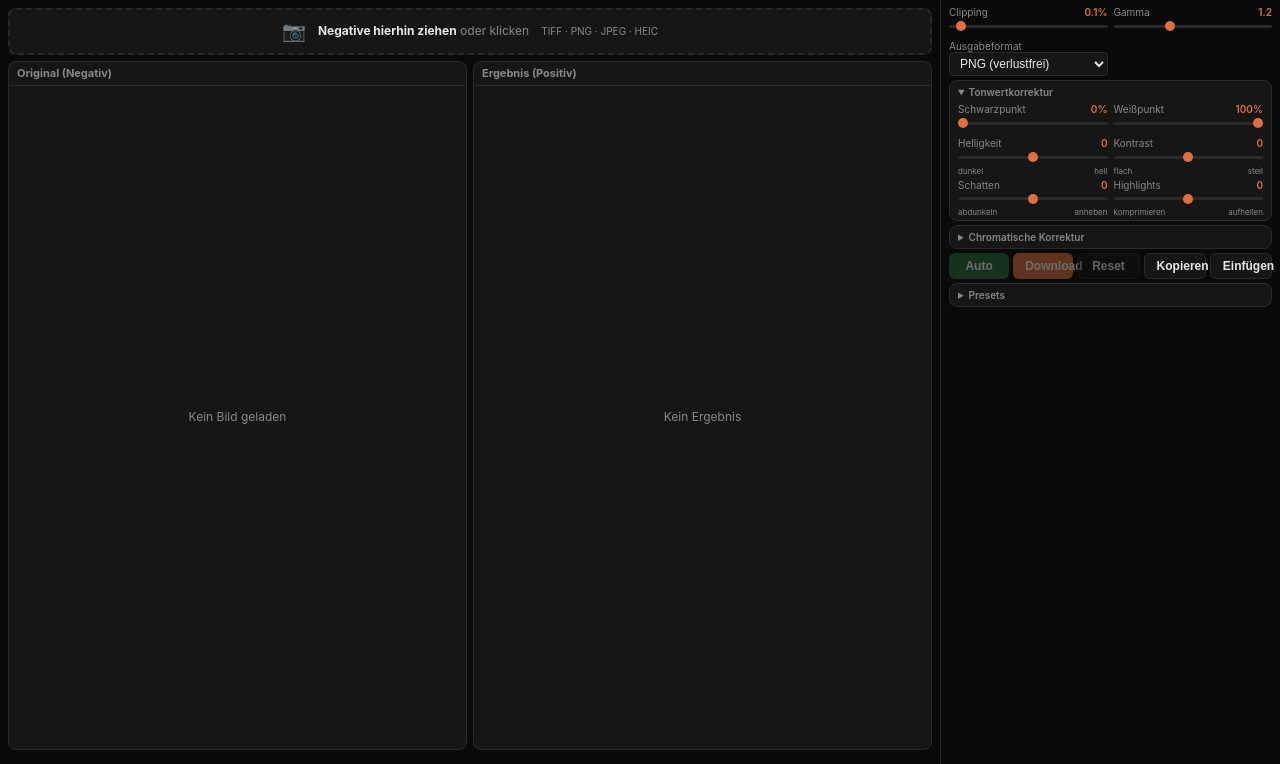
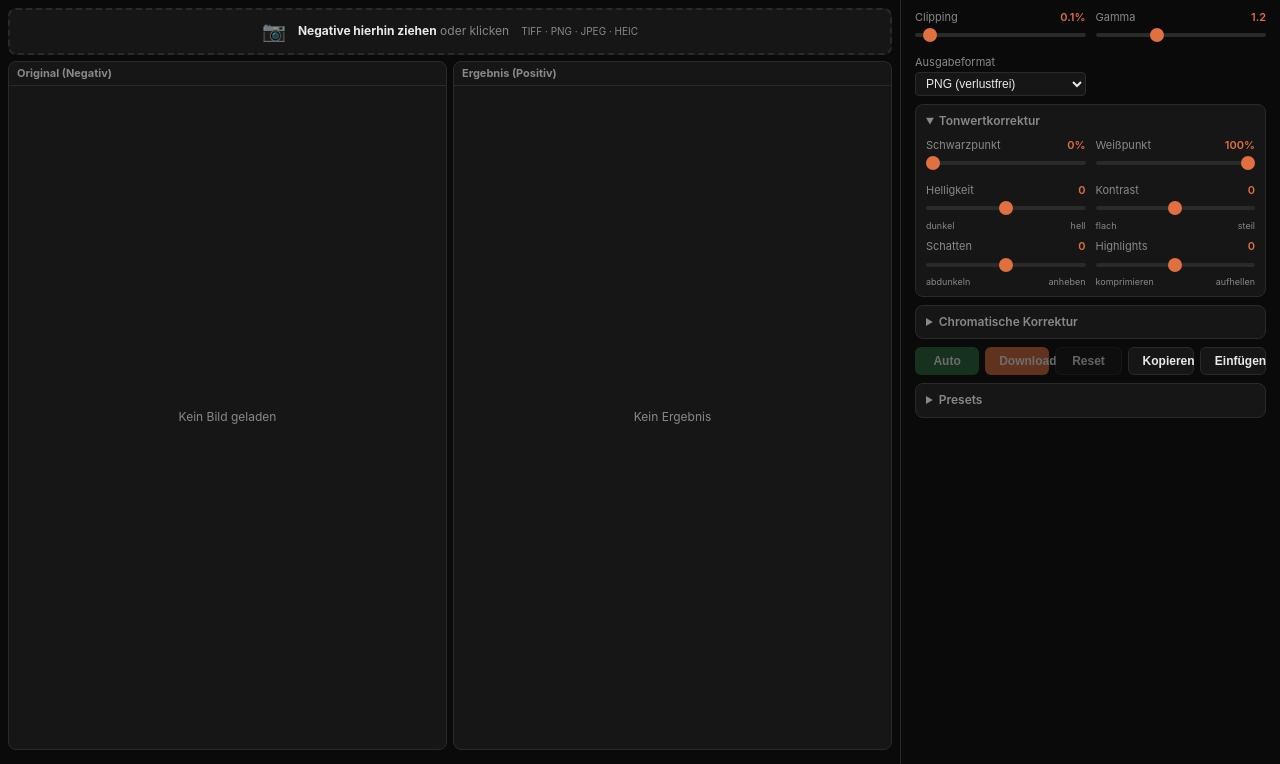
Before and after one commit to OrvilleWilbur/Negativ, a Flask app: page / in a window 1280 px wide. Shown: the part 36-800 px from the top of the page. Run offline with Flask 3, Linux system fonts and the light colour scheme; some libraries are stand-ins or nearby versions.

Commit message:
Increase control panel spacing for better usability
- Sidebar widened to 380px with more padding
- Larger slider thumbs (14px), thicker tracks (4px)
- More breathing room between controls and sections
- Slightly larger labels and section headers

Co-Authored-By: Claude Opus 4.6 (1M context) <noreply@anthropic.com>

```diff
--- a/templates/index.html
+++ b/templates/index.html
@@ -88,7 +88,7 @@
         /* --- Main Layout --- */
         .main-layout {
             display: grid;
-            grid-template-columns: 1fr 340px;
+            grid-template-columns: 1fr 380px;
             gap: 0;
             height: calc(100vh - 36px);
         }
@@ -224,16 +224,16 @@
         .right-panel {
             border-left: 1px solid var(--border);
             overflow-y: auto;
-            padding: 6px 8px;
+            padding: 10px 14px;
             display: flex;
             flex-direction: column;
-            gap: 4px;
+            gap: 8px;
         }
 
         /* Controls grid */
         .ctrl-row {
             display: grid;
-            gap: 3px 6px;
+            gap: 6px 10px;
         }
 
         .ctrl-row.c2 { grid-template-columns: 1fr 1fr; }
@@ -241,40 +241,40 @@
 
         .control-group label {
             display: block;
-            font-size: 10px;
+            font-size: 11px;
             color: var(--text-muted);
-            margin-bottom: 0;
-            line-height: 1.2;
+            margin-bottom: 2px;
+            line-height: 1.3;
         }
 
         .control-group input[type="range"] {
             width: 100%;
             accent-color: var(--accent);
-            height: 12px;
-            margin: 0;
+            height: 16px;
+            margin: 1px 0;
             -webkit-appearance: none;
             appearance: none;
             background: transparent;
         }
 
         .control-group input[type="range"]::-webkit-slider-runnable-track {
-            height: 3px;
+            height: 4px;
             background: var(--border);
             border-radius: 2px;
         }
 
         .control-group input[type="range"]::-webkit-slider-thumb {
             -webkit-appearance: none;
-            width: 10px;
-            height: 10px;
+            width: 14px;
+            height: 14px;
             border-radius: 50%;
             background: var(--accent);
-            margin-top: -3.5px;
+            margin-top: -5px;
             cursor: pointer;
         }
 
         .control-value {
-            font-size: 10px;
+            font-size: 11px;
             color: var(--accent);
             font-weight: 600;
             float: right;
@@ -293,10 +293,10 @@
         .range-labels {
             display: flex;
             justify-content: space-between;
-            font-size: 8px;
+            font-size: 9px;
             color: var(--text-muted);
-            margin-top: -1px;
-            line-height: 1;
+            margin-top: 0;
+            line-height: 1.2;
         }
 
         /* Sections */
@@ -304,23 +304,23 @@
             background: var(--surface);
             border: 1px solid var(--border);
             border-radius: var(--radius);
-            padding: 4px 8px;
+            padding: 8px 10px;
         }
 
         .section summary {
             cursor: pointer;
-            font-size: 10px;
+            font-size: 12px;
             font-weight: 600;
             color: var(--text-muted);
         }
 
         .section summary:hover { color: var(--text); }
 
-        .section .ctrl-row { margin-top: 4px; }
+        .section .ctrl-row { margin-top: 8px; }
 
         /* Buttons */
         .btn {
-            padding: 5px 12px;
+            padding: 6px 14px;
             border: none;
             border-radius: 6px;
             font-size: 12px;
@@ -342,7 +342,7 @@
 
         .action-row {
             display: flex;
-            gap: 4px;
+            gap: 6px;
             flex-wrap: wrap;
         }
 
```
